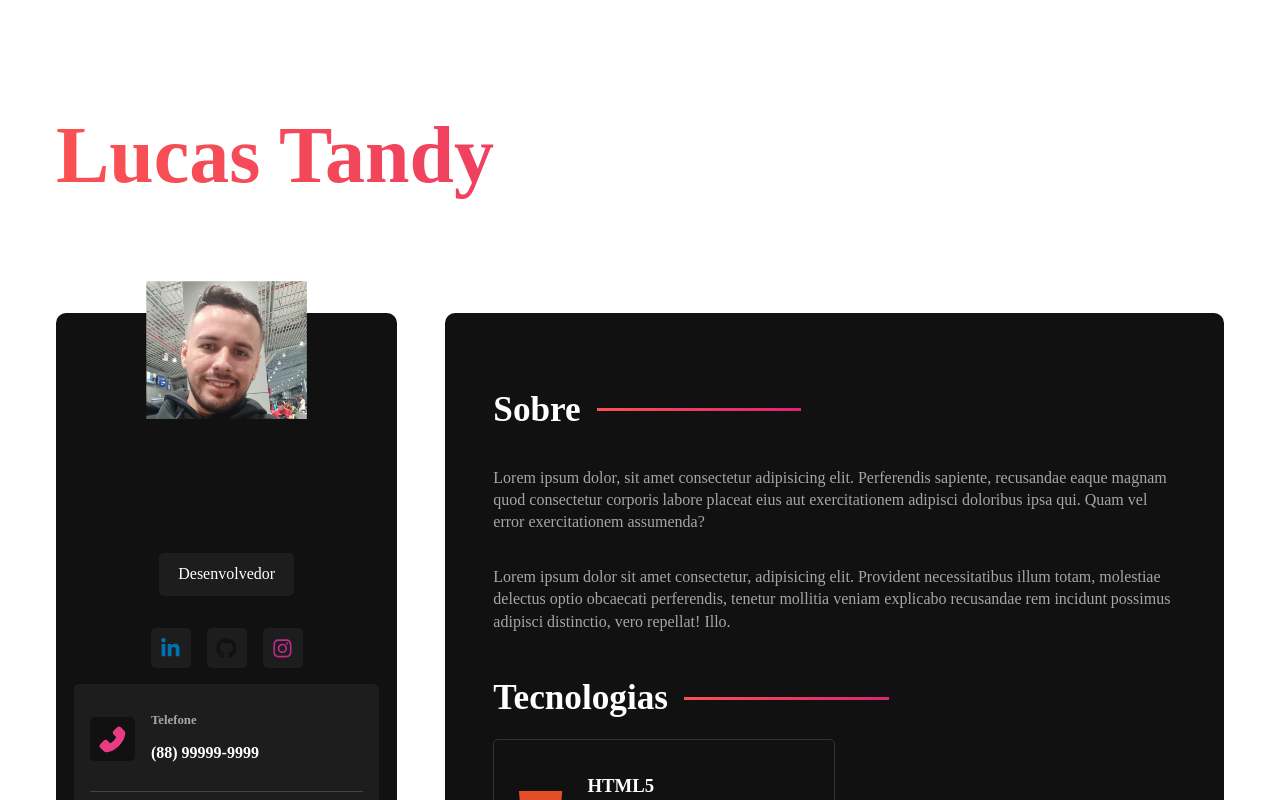
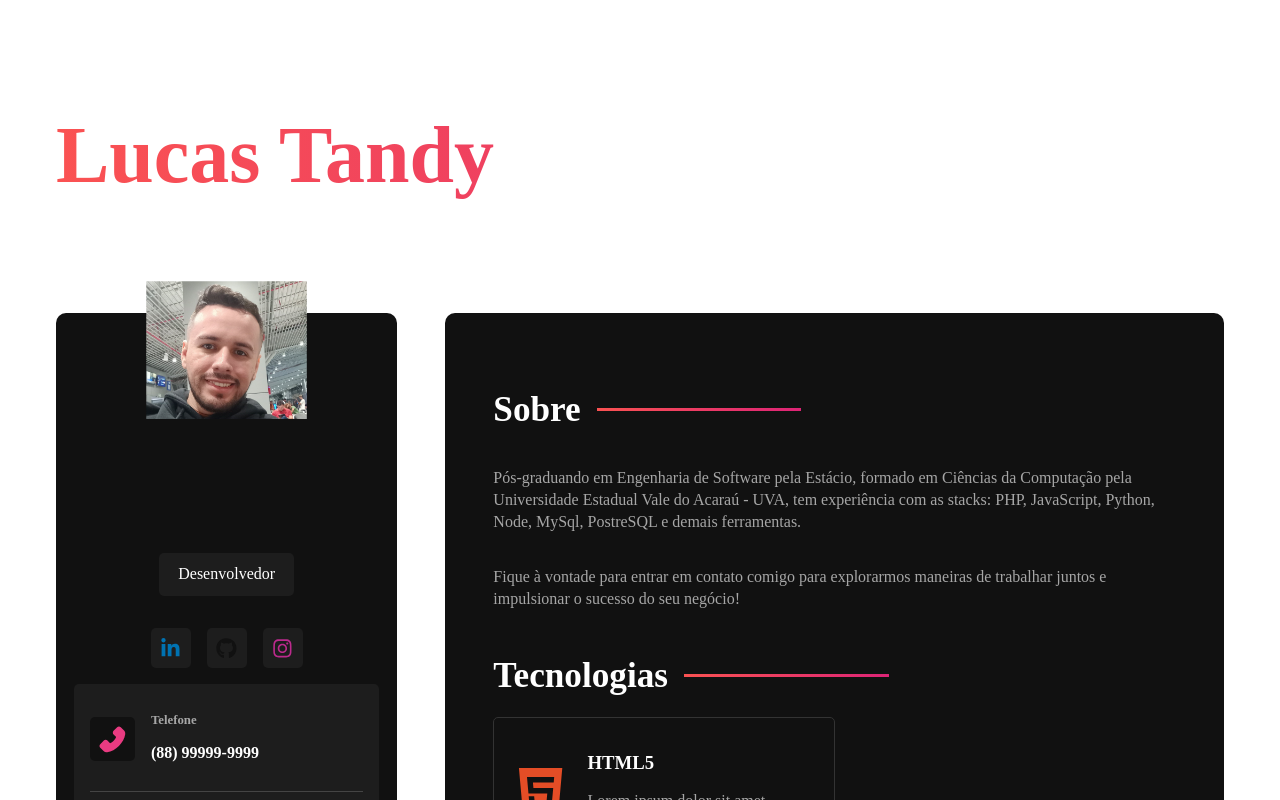
Before and after one commit to lucastandy/portfolio, a React (Vite) app: page / in a window 1280 px wide. Shown: the top 800 px of the page. Built offline with nearby package versions, Linux system fonts and the light colour scheme; the HTML template or start-up script is replaced by a standard one.

Commit message:
Alteração do texto sobre

```diff
--- a/src/components/AboutContainer.jsx
+++ b/src/components/AboutContainer.jsx
@@ -1,8 +1,8 @@
 const AboutContainer = () => {
     return <section className="about-container">
         <h2>Sobre</h2>
-        <p>Lorem ipsum dolor, sit amet consectetur adipisicing elit. Perferendis sapiente, recusandae eaque magnam quod consectetur corporis labore placeat eius aut exercitationem adipisci doloribus ipsa qui. Quam vel error exercitationem assumenda?</p>
-        <p>Lorem ipsum dolor sit amet consectetur, adipisicing elit. Provident necessitatibus illum totam, molestiae delectus optio obcaecati perferendis, tenetur mollitia veniam explicabo recusandae rem incidunt possimus adipisci distinctio, vero repellat! Illo.</p>
+        <p>Pós-graduando em Engenharia de Software pela Estácio, formado em Ciências da Computação pela Universidade Estadual Vale do Acaraú - UVA, tem experiência com as stacks: PHP, JavaScript, Python, Node, MySql, PostreSQL e demais ferramentas.</p>
+        <p>Fique à vontade para entrar em contato comigo para explorarmos maneiras de trabalhar juntos e impulsionar o sucesso do seu negócio!</p>
     </section>
 };
 
```
